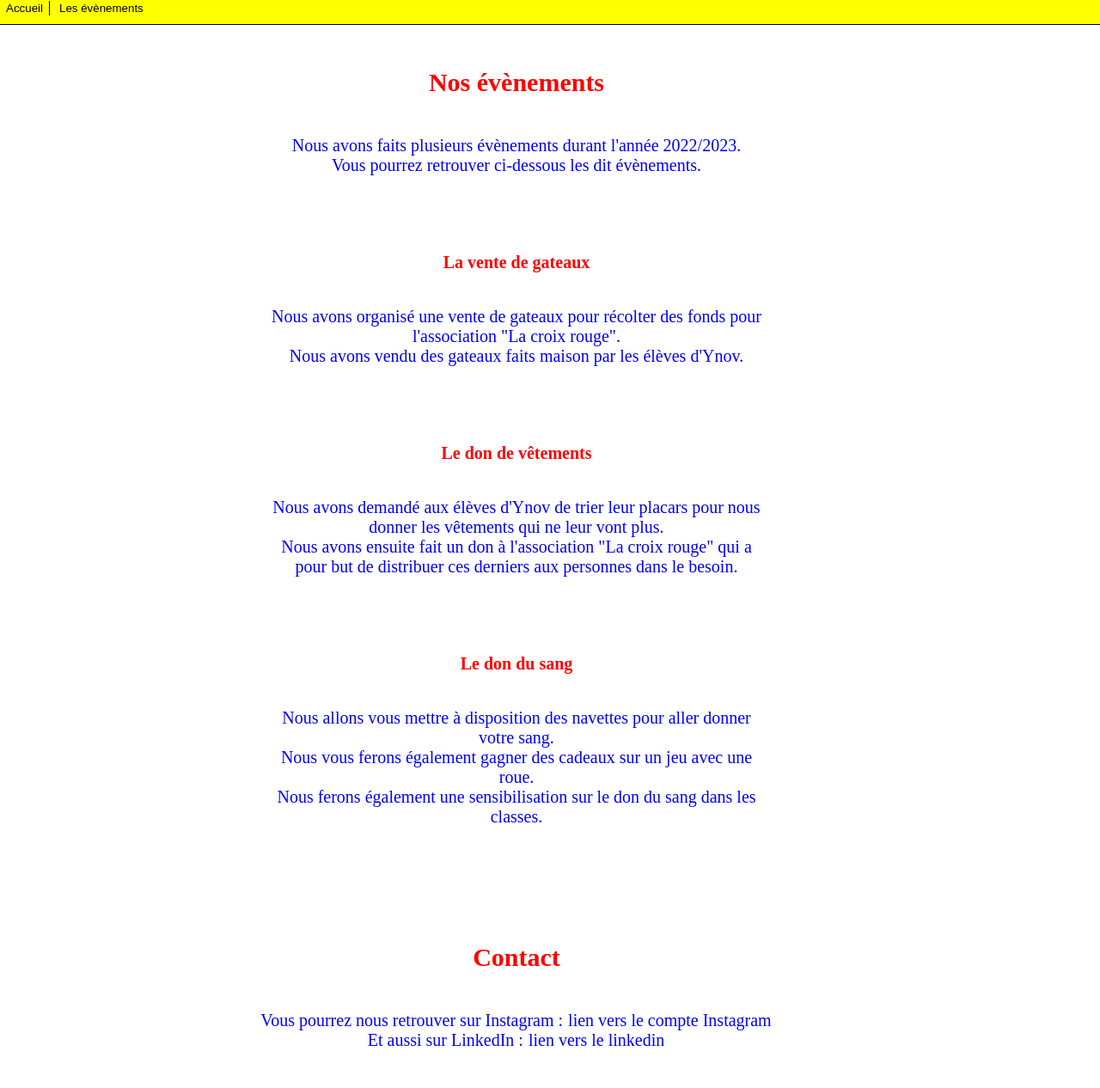
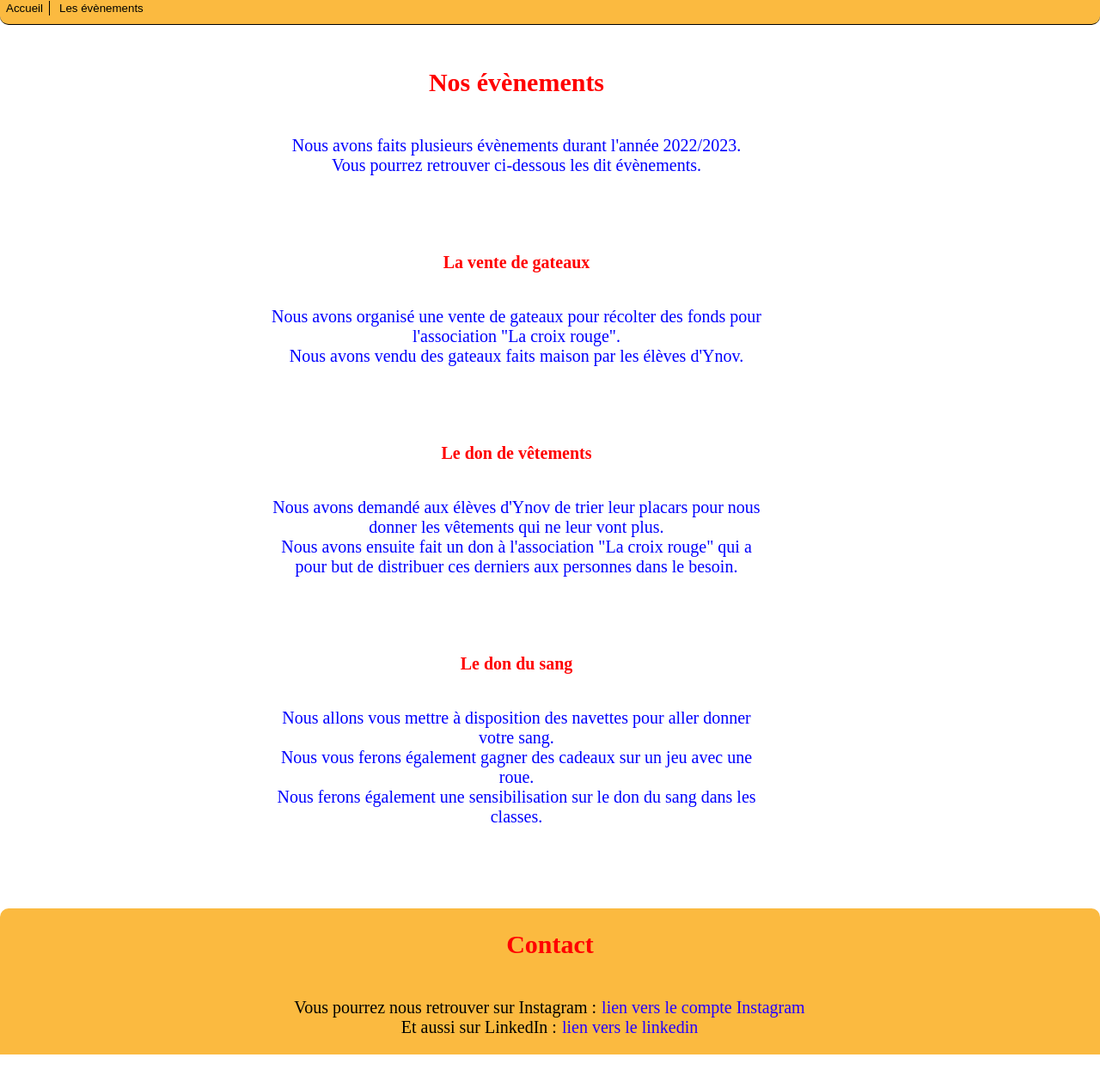
Before and after one commit to BUSTERDAY/Site-HUMAN-Ynov, a plain HTML site: page pages/page_event.html in a window 1280 px wide. Shown: the whole page at 86% size. After the commit the page ends 1227 px from the top, so only its background shows below. Drawn offline with Linux system fonts and the light colour scheme.

Commit message:
modif contact et menu

```diff
--- a/pages/page_event.html
+++ b/pages/page_event.html
@@ -45,9 +45,9 @@
         </div>
         <div class="contact">
             <h2> Contact </h2>
-            <p>
-                Vous pourrez nous retrouver sur Instagram : <a target="_blank" href="https://www.instagram.com/humanynov/"> lien vers le compte Instagram </a> <br>
-                Et aussi sur LinkedIn : <a target="_blank" href="https://www.linkedin.com/company/human-ynov/"> lien vers le linkedin </a>
+            <p id="texte_contact">
+                Vous pourrez nous retrouver sur Instagram : <a id="lien_contact" target="_blank" href="https://www.instagram.com/humanynov/"> lien vers le compte Instagram </a> <br>
+                Et aussi sur LinkedIn : <a id="lien_contact" target="_blank" href="https://www.linkedin.com/company/human-ynov/"> lien vers le linkedin </a>
             </p>
         </div>
     </body>
--- a/style.css
+++ b/style.css
@@ -3,6 +3,7 @@
       margin: 1em 2em;
     }
 }
+
 
 
 body{
@@ -46,21 +47,15 @@ a:visited{
     color: black;
 }
 
-#texte_accueil{
-    color: yellow;
-    font-family: 'Times New Roman';
-}
-#lien_accueil{
-    color: rgb(38, 0, 255);
-}
-
 .menu {
-    background-color: yellow;
+    background-color: rgb(251, 186, 64);
     border-bottom: solid 1px rgb(0, 0, 0);
     margin-bottom: 0px;
     position: 0;
     width: 100%;
     transition: 1s;
+    border-bottom-left-radius:10px;
+    border-bottom-right-radius: 10px;
 }
 #end{
     border-right: none;
@@ -74,7 +69,6 @@ a:visited{
     margin-right: 0px;
     margin-left: 0px;
     transition: 1s;
-
 }
 .button a{
     text-decoration: none;
@@ -84,9 +78,8 @@ a:visited{
 .button :hover{
     font-size: larger;
     transition: 1s;
-
     font-style: bold;
-    color: whitesmoke;
+    color: black;
 
 }
 
@@ -137,8 +130,17 @@ a:visited{
     flex-direction: column;
     justify-content: center;
     align-items: center;
-    margin: 10px 10px;
-    padding: 15px 15px;
-    width: 90%;
-    height: 100%;
+    background-color: rgb(251, 186, 64);
+    border-top-left-radius:10px;
+    border-top-right-radius: 10px;
 }
+#texte_contact{
+    color: black;
+    font-family: 'Times New Roman';
+}
+#lien_contact{
+    color: rgb(38, 0, 255);
+}
+#lien_contact:hover{
+    color: rgb(0, 0, 0);
+}
```
Also changed, not shown: index.html (+3 -3 lines).
